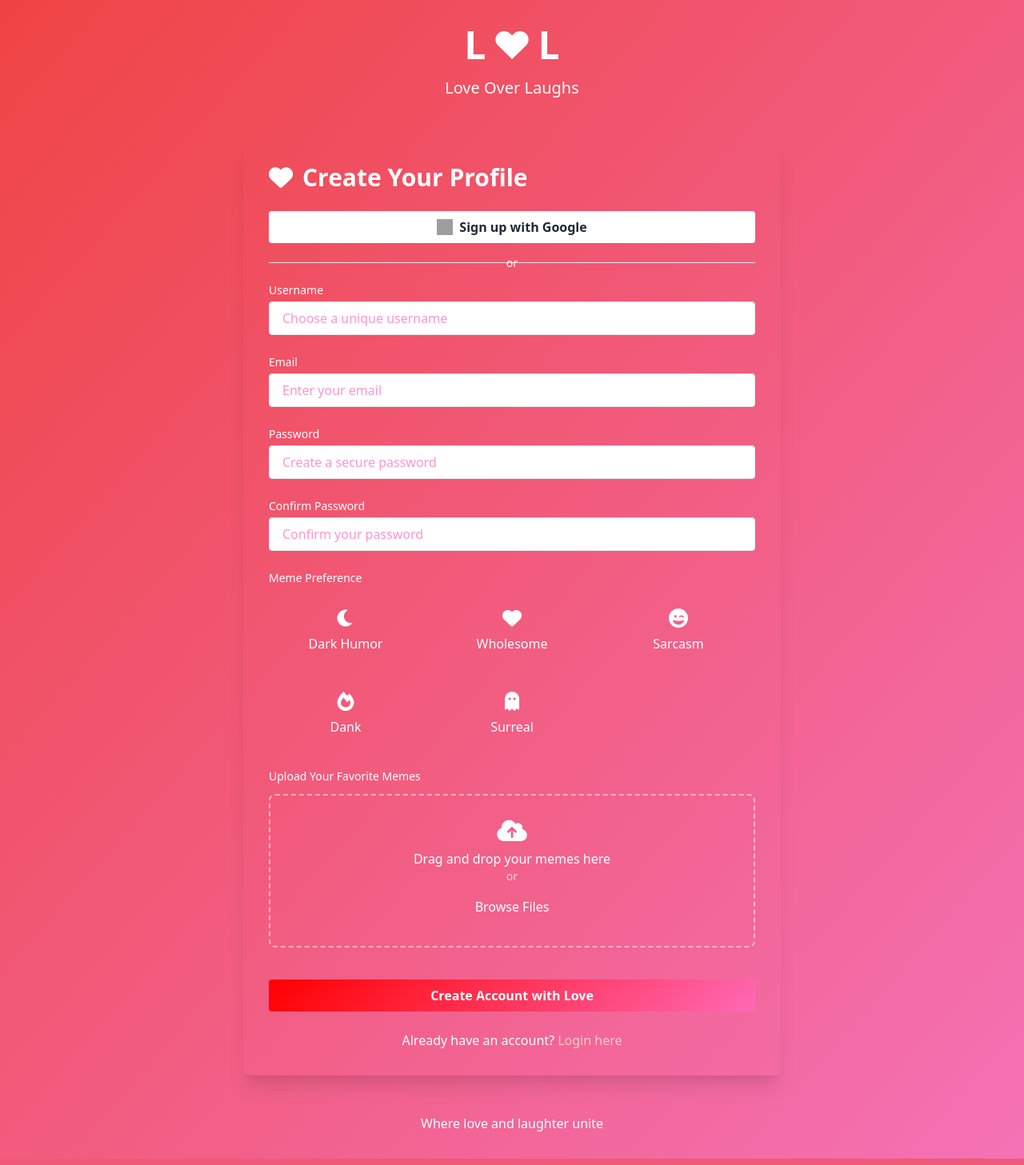
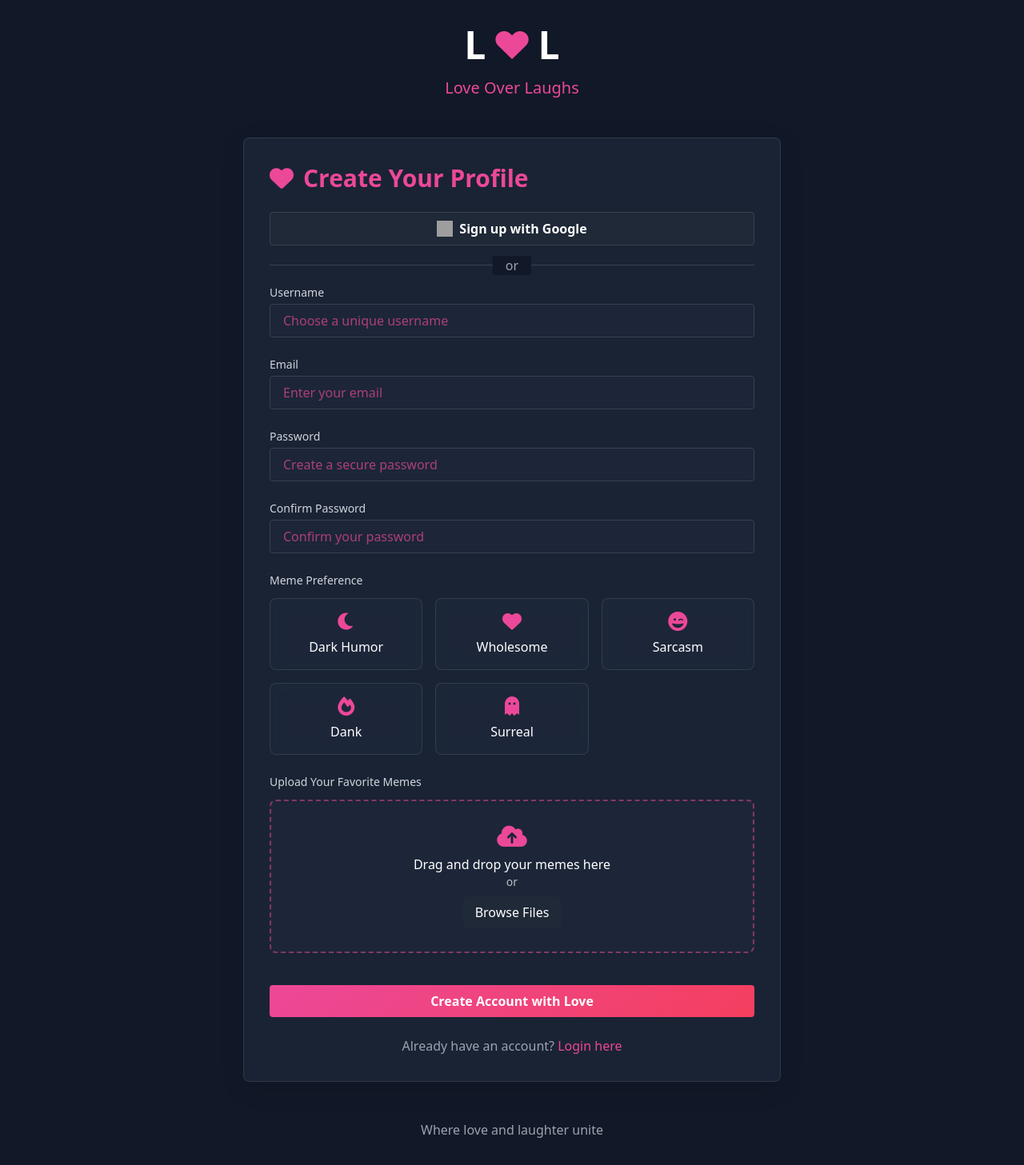
Before and after one commit to Soujash-123/LOL-MemeChat, a Flask app: page /signup in a window 1280 px wide. Shown: the whole page at 80% size. Run offline with Flask 3, Linux system fonts and the light colour scheme; parts of the project's set-up code (start-up, migrations or seed data) failed here and were passed over; some libraries are stand-ins or nearby versions; grey boxes are pictures that could not be loaded.

Commit message:
Add files via upload

```diff
--- a/templates/dashboard.html
+++ b/templates/dashboard.html
@@ -399,7 +399,7 @@
 
     <!-- Music Feed -->
     <div class="left-iframe-container">
-        <div class="left-iframe" id="music-feed-container" onclick="toggleMusicFeed(event)">
+        <div class="left-iframe collapsed" id="music-feed-container" onclick="toggleMusicFeed(event)">
             <div class="left-iframe-header">
                 <div class="flex items-center">
                     <i class="fas fa-headphones mr-2 headphone-icon"></i>
--- a/templates/signup.html
+++ b/templates/signup.html
@@ -13,7 +13,7 @@
             left: 0;
             width: 100%;
             height: 100%;
-            background: linear-gradient(135deg, #FF0000, #FF69B4);
+            background: linear-gradient(135deg, #ec4899, #f43f5e);
             display: flex;
             justify-content: center;
             align-items: center;
@@ -23,13 +23,12 @@
 
         .logo {
             font-size: 5rem;
-            animation: pulse 2s infinite;
+            animation: heartbeat 1.5s infinite;
         }
 
-        @keyframes pulse {
-            0% { transform: scale(1); }
-            50% { transform: scale(1.2); }
-            100% { transform: scale(1); }
+        @keyframes heartbeat {
+            0%, 100% { transform: scale(1); }
+            50% { transform: scale(1.3); }
         }
 
         @keyframes fadeOut {
@@ -37,37 +36,42 @@
         }
 
         input, select {
-            color: #FF0000 !important;
+            color: #ec4899 !important;
+            background-color: rgba(30, 41, 59, 0.7) !important;
         }
 
         input::placeholder {
-            color: #FF69B4 !important;
+            color: #ec4899 !important;
             opacity: 0.7;
         }
 
         .gradient-bg {
-            background: linear-gradient(135deg, #FF0000, #FF69B4);
+            background: linear-gradient(135deg, #ec4899, #f43f5e);
         }
 
         .meme-preference-card {
             cursor: pointer;
             transition: all 0.3s ease;
+            background: rgba(30, 41, 59, 0.7);
+            backdrop-filter: blur(10px);
+            border: 1px solid rgba(255, 255, 255, 0.1);
         }
 
         .meme-preference-card.selected {
             transform: scale(1.05);
-            box-shadow: 0 0 20px rgba(255, 255, 255, 0.3);
-            border: 2px solid #FF0000;
+            box-shadow: 0 0 20px rgba(236, 72, 153, 0.3);
+            border: 2px solid #ec4899;
         }
 
         .drop-zone {
-            border: 2px dashed rgba(255, 255, 255, 0.5);
+            border: 2px dashed rgba(236, 72, 153, 0.5);
             transition: all 0.3s ease;
+            background: rgba(30, 41, 59, 0.7);
         }
 
         .drop-zone.dragover {
-            background: rgba(255, 255, 255, 0.2);
-            border-color: #FF0000;
+            background: rgba(236, 72, 153, 0.1);
+            border-color: #ec4899;
         }
 
         .preview-image {
@@ -76,10 +80,16 @@
             object-fit: cover;
             border-radius: 8px;
         }
+
+        .glass-card {
+            background: rgba(30, 41, 59, 0.7);
+            backdrop-filter: blur(10px);
+            border: 1px solid rgba(255, 255, 255, 0.1);
+            box-shadow: 0 8px 32px rgba(0, 0, 0, 0.1);
+        }
     </style>
 </head>
-<body class="bg-gradient-to-br from-red-500 to-pink-400 min-h-screen text-white">
-    <!-- Preloader remains the same -->
+<body class="bg-gray-900 text-white">
     <div class="preloader">
         <div class="text-center">
             <div class="logo">♥</div>
@@ -89,102 +99,95 @@
 
     <div class="container mx-auto px-4 py-8">
         <div class="max-w-2xl mx-auto">
-            <!-- Header remains the same -->
             <div class="text-center mb-12">
                 <h1 class="text-5xl font-bold mb-4 flex items-center justify-center">
-                    L<span class="mx-2">♥</span>L
+                    L<span class="mx-2 text-pink-500">♥</span>L
                 </h1>
-                <p class="text-xl text-white">Love Over Laughs</p>
+                <p class="text-xl text-pink-500">Love Over Laughs</p>
             </div>
 
-            <div class="bg-white/20 backdrop-blur-md rounded-lg p-8 shadow-xl">
-                <h2 class="text-3xl font-bold mb-6 flex items-center">
+            <div class="glass-card rounded-lg p-8 shadow-xl">
+                <h2 class="text-3xl font-bold mb-6 flex items-center text-pink-500">
                     <i class="fas fa-heart mr-3"></i>
                     Create Your Profile
                 </h2>
 
-                <!-- Google Sign-in Button remains the same -->
-                <button id="google-signin" class="w-full bg-white hover:bg-gray-100 text-gray-800 font-bold py-2 px-4 rounded flex items-center justify-center mb-6 transition duration-300">
+                <button id="google-signin" class="w-full bg-gray-800 hover:bg-gray-700 text-white font-bold py-2 px-4 rounded flex items-center justify-center mb-6 transition duration-300 border border-gray-700">
                     <img src="https://cdnjs.cloudflare.com/ajax/libs/simple-icons/6.0.0/google.svg" class="w-5 h-5 mr-2" alt="Google logo">
                     Sign up with Google
                 </button>
 
                 <div class="relative my-6">
-                    <hr class="border-t border-white/30">
-                    <span class="absolute top-1/2 left-1/2 transform -translate-x-1/2 -translate-y-1/2 bg-transparent px-4 text-white text-sm">
+                    <hr class="border-t border-gray-700">
+                    <span class="absolute top-1/2 left-1/2 transform -translate-x-1/2 -translate-y-1/2 bg-gray-900 px-4 text-gray-400">
                         or
                     </span>
                 </div>
 
                 <form id="signup-form" class="space-y-6" enctype="multipart/form-data">
-                    <!-- Basic fields remain the same -->
                     <div>
-                        <label for="username" class="block text-sm font-medium mb-1">Username</label>
+                        <label for="username" class="block text-sm font-medium mb-1 text-gray-300">Username</label>
                         <input type="text" id="username" name="username" placeholder="Choose a unique username"
-                            class="w-full px-4 py-2 rounded bg-white/30 backdrop-blur-sm border border-red-300/50 focus:border-red-500 focus:outline-none" required>
+                            class="w-full px-4 py-2 rounded border border-gray-700 focus:border-pink-500 focus:outline-none" required>
                     </div>
 
                     <div>
-                        <label for="email" class="block text-sm font-medium mb-1">Email</label>
+                        <label for="email" class="block text-sm font-medium mb-1 text-gray-300">Email</label>
                         <input type="email" id="email" name="email" placeholder="Enter your email"
-                            class="w-full px-4 py-2 rounded bg-white/30 backdrop-blur-sm border border-red-300/50 focus:border-red-500 focus:outline-none" required>
+                            class="w-full px-4 py-2 rounded border border-gray-700 focus:border-pink-500 focus:outline-none" required>
                     </div>
 
                     <div>
-                        <label for="password" class="block text-sm font-medium mb-1">Password</label>
+                        <label for="password" class="block text-sm font-medium mb-1 text-gray-300">Password</label>
                         <input type="password" id="password" name="password" placeholder="Create a secure password"
-                            class="w-full px-4 py-2 rounded bg-white/30 backdrop-blur-sm border border-red-300/50 focus:border-red-500 focus:outline-none" required>
+                            class="w-full px-4 py-2 rounded border border-gray-700 focus:border-pink-500 focus:outline-none" required>
                     </div>
 
                     <div>
-                        <label for="confirm-password" class="block text-sm font-medium mb-1">Confirm Password</label>
+                        <label for="confirm-password" class="block text-sm font-medium mb-1 text-gray-300">Confirm Password</label>
                         <input type="password" id="confirm-password" name="confirm-password" placeholder="Confirm your password"
-                            class="w-full px-4 py-2 rounded bg-white/30 backdrop-blur-sm border border-red-300/50 focus:border-red-500 focus:outline-none" required>
+                            class="w-full px-4 py-2 rounded border border-gray-700 focus:border-pink-500 focus:outline-none" required>
                     </div>
 
-                    <!-- New Meme Preference Cards -->
                     <div>
-                        <label class="block text-sm font-medium mb-3">Meme Preference</label>
+                        <label class="block text-sm font-medium mb-3 text-gray-300">Meme Preference</label>
                         <div class="grid grid-cols-2 md:grid-cols-3 gap-4">
-                            <div class="meme-preference-card bg-white/30 backdrop-blur-sm rounded-lg p-4 text-center" data-value="DarkHumor">
-                                <i class="fas fa-moon text-2xl mb-2"></i>
+                            <div class="meme-preference-card rounded-lg p-4 text-center" data-value="DarkHumor">
+                                <i class="fas fa-moon text-2xl mb-2 text-pink-500"></i>
                                 <p class="font-medium">Dark Humor</p>
                             </div>
-                            <div class="meme-preference-card bg-white/30 backdrop-blur-sm rounded-lg p-4 text-center" data-value="Wholesome">
-                                <i class="fas fa-heart text-2xl mb-2"></i>
+                            <div class="meme-preference-card rounded-lg p-4 text-center" data-value="Wholesome">
+                                <i class="fas fa-heart text-2xl mb-2 text-pink-500"></i>
                                 <p class="font-medium">Wholesome</p>
                             </div>
-                            <div class="meme-preference-card bg-white/30 backdrop-blur-sm rounded-lg p-4 text-center" data-value="Sarcasm">
-                                <i class="fas fa-grin-wink text-2xl mb-2"></i>
+                            <div class="meme-preference-card rounded-lg p-4 text-center" data-value="Sarcasm">
+                                <i class="fas fa-grin-wink text-2xl mb-2 text-pink-500"></i>
                                 <p class="font-medium">Sarcasm</p>
                             </div>
-                            <div class="meme-preference-card bg-white/30 backdrop-blur-sm rounded-lg p-4 text-center" data-value="Dank">
-                                <i class="fas fa-fire text-2xl mb-2"></i>
+                            <div class="meme-preference-card rounded-lg p-4 text-center" data-value="Dank">
+                                <i class="fas fa-fire text-2xl mb-2 text-pink-500"></i>
                                 <p class="font-medium">Dank</p>
                             </div>
-                            <div class="meme-preference-card bg-white/30 backdrop-blur-sm rounded-lg p-4 text-center" data-value="Surreal">
-                                <i class="fas fa-ghost text-2xl mb-2"></i>
+                            <div class="meme-preference-card rounded-lg p-4 text-center" data-value="Surreal">
+                                <i class="fas fa-ghost text-2xl mb-2 text-pink-500"></i>
                                 <p class="font-medium">Surreal</p>
                             </div>
                         </div>
                         <input type="hidden" name="meme-preference" id="meme-preference">
                     </div>
 
-                    <!-- New Drag and Drop Zone -->
                     <div>
-                        <label class="block text-sm font-medium mb-3">Upload Your Favorite Memes</label>
+                        <label class="block text-sm font-medium mb-3 text-gray-300">Upload Your Favorite Memes</label>
                         <div id="drop-zone" class="drop-zone w-full h-48 rounded-lg flex flex-col items-center justify-center p-4 text-center">
-                            <i class="fas fa-cloud-upload-alt text-3xl mb-2"></i>
+                            <i class="fas fa-cloud-upload-alt text-3xl mb-2 text-pink-500"></i>
                             <p>Drag and drop your memes here</p>
                             <p class="text-sm opacity-70">or</p>
-                            <button type="button" id="browse-files" class="mt-2 px-4 py-2 bg-white/30 rounded-lg hover:bg-white/40 transition duration-300">
+                            <button type="button" id="browse-files" class="mt-2 px-4 py-2 bg-gray-800 rounded-lg hover:bg-gray-700 transition duration-300">
                                 Browse Files
                             </button>
                             <input type="file" id="file-input" multiple accept="image/*" class="hidden">
                         </div>
-                        <div id="preview-container" class="mt-4 grid grid-cols-4 gap-2">
-                            <!-- Preview images will be inserted here -->
-                        </div>
+                        <div id="preview-container" class="mt-4 grid grid-cols-4 gap-2"></div>
                     </div>
 
                     <button type="submit" class="w-full gradient-bg hover:opacity-90 text-white font-bold py-2 px-4 rounded transition duration-300 mt-6">
@@ -193,13 +196,13 @@
                 </form>
 
                 <div class="mt-6 text-center">
-                    <p>Already have an account?
-                        <a href="/" class="text-red-200 hover:text-red-100 font-medium">Login here</a>
+                    <p class="text-gray-400">Already have an account?
+                        <a href="/" class="text-pink-500 hover:text-pink-400 font-medium">Login here</a>
                     </p>
                 </div>
             </div>
 
-            <div class="text-center mt-12 text-white">
+            <div class="text-center mt-12 text-gray-400">
                 <p>Where love and laughter unite</p>
             </div>
         </div>
@@ -323,12 +326,12 @@
     </script>
 
     <script type="module">
-    // Import the functions you need from the SDKs you need
+        // Import Firebase SDKs
         import { initializeApp } from "https://www.gstatic.com/firebasejs/11.3.1/firebase-app.js";
         import { getAnalytics } from "https://www.gstatic.com/firebasejs/11.3.1/firebase-analytics.js";
         import { getAuth, signInWithPopup, GoogleAuthProvider } from "https://www.gstatic.com/firebasejs/11.3.1/firebase-auth.js";
 
-    // Your web app's Firebase configuration
+        // Firebase configuration
         const firebaseConfig = {
             apiKey: "AIzaSyCLblSMwAUztf-ciQqIzLUe9jeYWvvqDrk",
             authDomain: "lol-mchat.firebaseapp.com",
@@ -345,32 +348,24 @@
         const auth = getAuth(app);
         const provider = new GoogleAuthProvider();
 
-    // Add Google Sign-in functionality
+        // Add Google Sign-in handler
         document.getElementById('google-signin').addEventListener('click', function(e) {
             e.preventDefault();
 
             signInWithPopup(auth, provider)
                 .then((result) => {
-                // The signed-in user info
                     const user = result.user;
-                console.log('Google Sign-in successful:', user);
 
-                // Prepare the data to send to your backend
-                const userData = {
-                    username: user.displayName,
-                    email: user.email,
-                    googleId: user.uid,
-                    photoURL: user.photoURL,
-                    signupMethod: 'google'
-                };
-
-                // Send the data to your signup endpoint
-                fetch('/signup', {
+                    fetch('/login', {
                         method: 'POST',
                         headers: {
                             'Content-Type': 'application/json',
                         },
-                    body: JSON.stringify(userData)
+                        body: JSON.stringify({
+                            googleId: user.uid,
+                            email: user.email,
+                            loginMethod: 'google'
+                        })
                     })
                     .then(response => response.json())
                     .then(data => {
@@ -382,8 +377,8 @@
                         }
                     })
                     .catch(error => {
-                    console.error('Signup error:', error);
-                    alert('An error occurred during signup. Please try again.');
+                        console.error('Login error:', error);
+                        alert('An error occurred during login. Please try again.');
                     });
                 })
                 .catch((error) => {
```
Also changed, not shown: templates/login.html (+31 -23 lines). Lines whose indentation alone changed are shown as unchanged.
